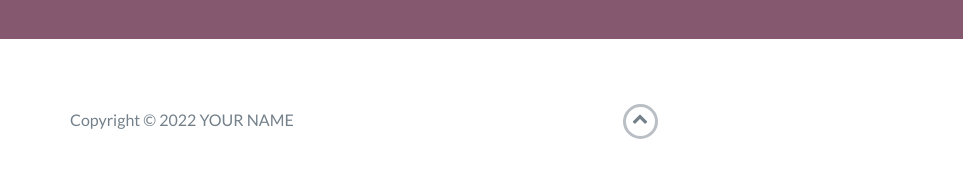
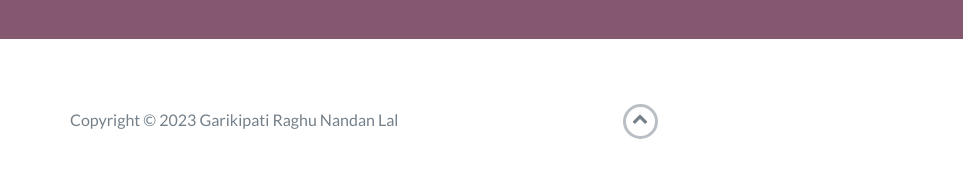
Before and after one commit to GRaghuNandanLal/Portfolio, a website: page index.html in a window 1280 px wide. Shown: the part 4992-5169 px from the top of the page, 0-963 px from the left. Drawn offline with nearby package versions, Linux system fonts and the light colour scheme.

Commit message:
Add files via upload

```diff
--- a/index.html
+++ b/index.html
@@ -287,7 +287,7 @@ Thank you!
             <div class="row">
                 <div class="col-sm-5 copyright">
                     <p>
-                        Copyright &copy; <span id="current-year">2022</span> YOUR NAME
+                        Copyright &copy; <span id="current-year">2023</span> Garikipati Raghu Nandan Lal
                     </p>
                 </div>
                 <div class="col-sm-2 top">
```
